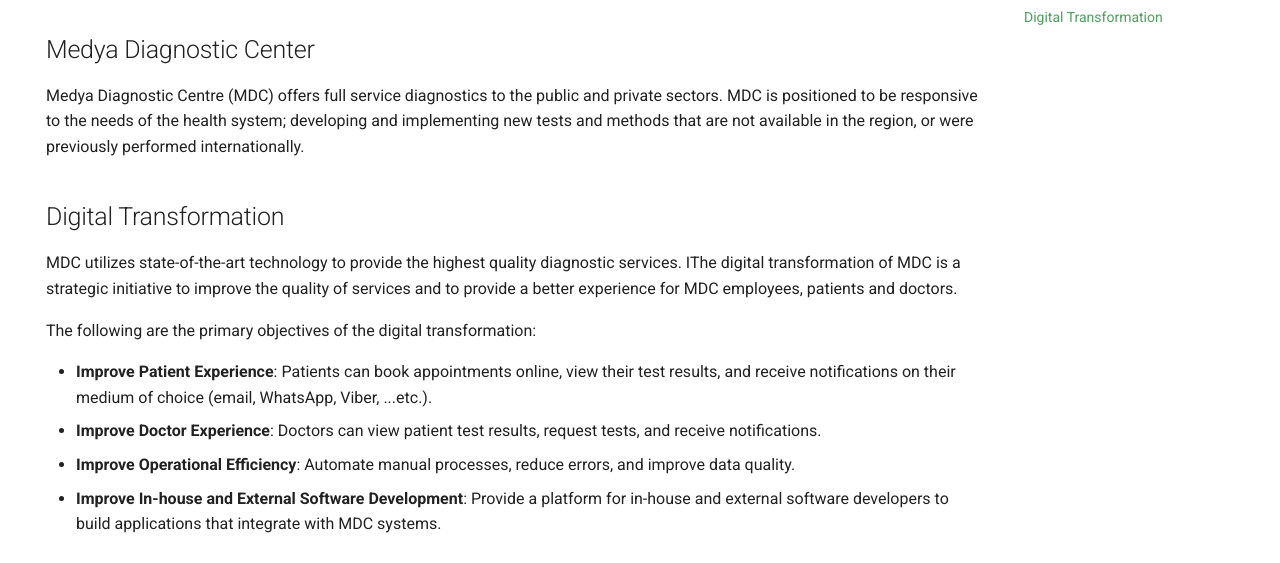
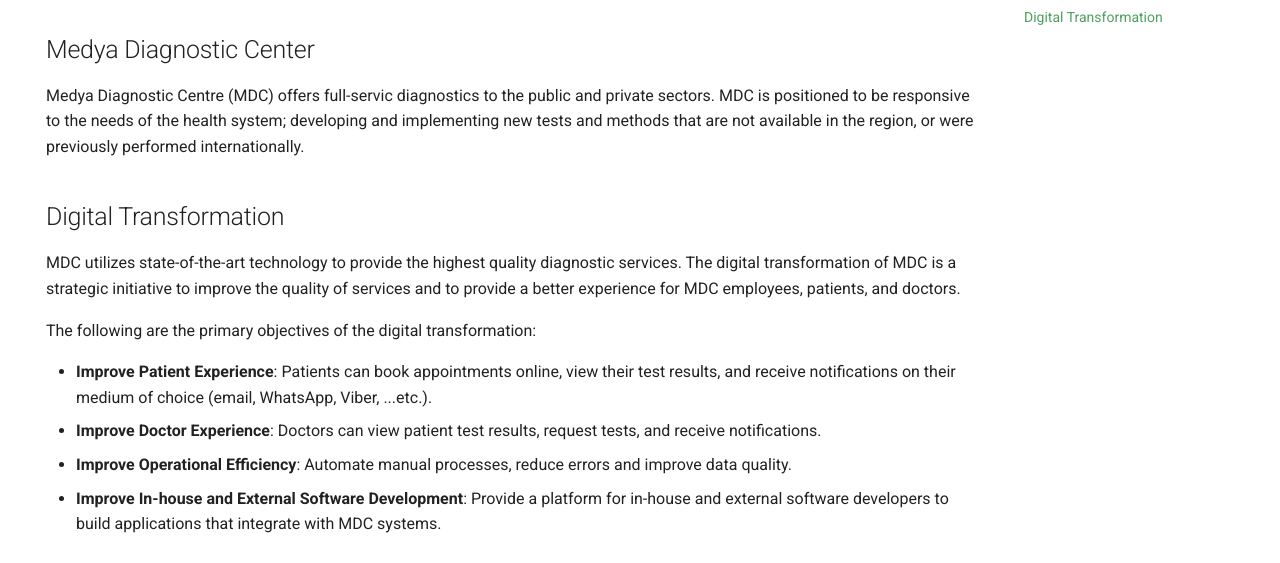
Before and after one commit to Medya-Diagnostic-Center/Docs, an MkDocs documentation site: the page built from docs/index.md, in a window 1280 px wide. Shown: the part 196-759 px from the top of the page. Built offline with MkDocs 1.6.1 and Material for MkDocs 9.7.7, drawn with Linux system fonts in a browser that asks for light colours.

Commit message:
typo and grammatical fixes

```diff
--- a/docs/index.md
+++ b/docs/index.md
@@ -6,15 +6,15 @@
 
 ## Medya Diagnostic Center
 
-Medya Diagnostic Centre (MDC) offers full service diagnostics to the public and private sectors. MDC is positioned to be responsive to the needs of the health system; developing and implementing new tests and methods that are not available in the region, or were previously performed internationally.
+Medya Diagnostic Centre (MDC) offers full-servic diagnostics to the public and private sectors. MDC is positioned to be responsive to the needs of the health system; developing and implementing new tests and methods that are not available in the region, or were previously performed internationally.
 
 ## Digital Transformation
 MDC utilizes state-of-the-art technology to provide the highest quality diagnostic services.
-IThe digital transformation of MDC is a strategic initiative to improve the quality of services and to provide a better experience for MDC employees, patients and doctors.
+The digital transformation of MDC is a strategic initiative to improve the quality of services and to provide a better experience for MDC employees, patients, and doctors.
 
 The following are the primary objectives of the digital transformation:
 
  - **Improve Patient Experience**: Patients can book appointments online, view their test results, and receive notifications on their medium of choice (email, WhatsApp, Viber, ...etc.).
  - **Improve Doctor Experience**: Doctors can view patient test results, request tests, and receive notifications.
- - **Improve Operational Efficiency**: Automate manual processes, reduce errors, and improve data quality.
+ - **Improve Operational Efficiency**: Automate manual processes, reduce errors and improve data quality.
  - **Improve In-house and External Software Development**: Provide a platform for in-house and external software developers to build applications that integrate with MDC systems.
```
Also changed, not shown: docs/software-systems/crm.md (+1 -3 lines), docs/software-systems/website.md (+3 -2 lines), docs/tech-ecosystem/continuous-improvement.md (+3 -6 lines), docs/tech-ecosystem/developers.md (+3 -8 lines), docs/tech-ecosystem/intro.md (+3 -3 lines).
